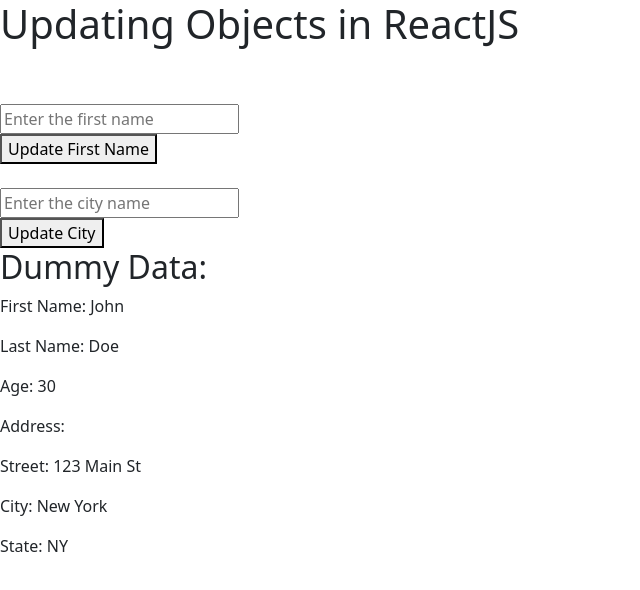
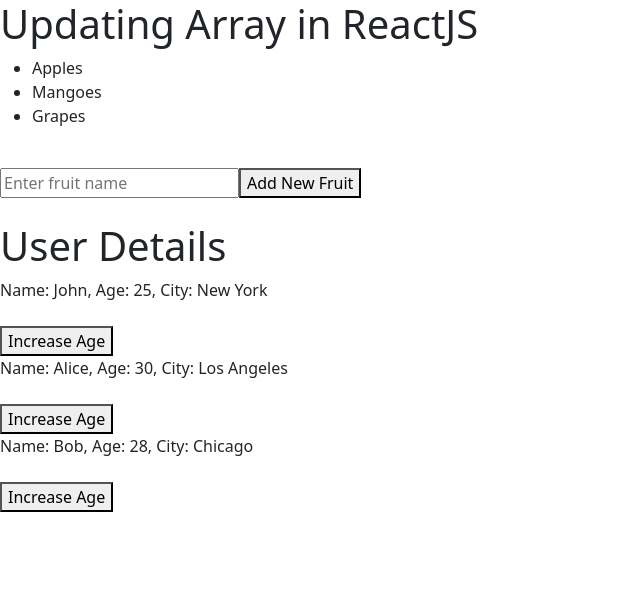
Before and after one commit to Aaditya-Kumar-Mittal/learning_reactjs_c1, a React (Vite) app: page / in a window 1280 px wide. Shown: the top 590 px of the page, without its empty margins (0-640 px from the left). Built offline with nearby package versions, Linux system fonts and the light colour scheme.

Commit message:
feat: Updated Array in Reactjs

```diff
--- a/src/App.jsx
+++ b/src/App.jsx
@@ -1,11 +1,11 @@
 import React from "react";
-import CSBSUpdatingObjectsB from "./components/CSBSUpdatingObjectsB";
+import CSBSUpdatingArrayA from "./components/CSBSUpdatingArrayA";
 
 
 function App() {
   return (
     <div>
-      <CSBSUpdatingObjectsB/>
+      <CSBSUpdatingArrayA/>
     </div>
   );
 }
--- /dev/null
+++ b/src/components/CSBSUpdatingArrayA.jsx
@@ -0,0 +1,80 @@
+import React, { useState } from "react";
+
+function CSBSUpdatingArrayA() {
+  const [fruits, setFruits] = useState(["Apples", "Mangoes", "Grapes"]);
+
+  const [fruit, setFruit] = useState("");
+
+  const [userDetails, setUserDetails] = useState([
+    {
+      id: 101,
+      name: "John",
+      age: 25,
+      city: "New York",
+    },
+    {
+      id: 102,
+      name: "Alice",
+      age: 30,
+      city: "Los Angeles",
+    },
+    {
+      id: 103,
+      name: "Bob",
+      age: 28,
+      city: "Chicago",
+    },
+  ]);
+
+  const handleFruitAddition = () => {
+    setFruits([...fruits, fruit]);
+  };
+
+  const handleAgeUpdate = (id) => {
+    const updatedUserDetails = userDetails.map((user) => {
+      if (user.id === id) {
+        return { ...user, age: user.age + 1 };
+      }
+      return user;
+    });
+    setUserDetails(updatedUserDetails);
+  };
+
+  return (
+    <div>
+      <h1>Updating Array in ReactJS</h1>
+      <ul>
+        {fruits.map((fruit, index) => (
+          <li key={index}>{fruit}</li>
+        ))}
+      </ul>
+
+      <br />
+      <input
+        type="text"
+        placeholder="Enter fruit name"
+        onChange={(event) => setFruit(event.target.value)}
+      />
+      <button onClick={handleFruitAddition}>Add New Fruit</button>
+
+      <br />
+      <br />
+
+      <h1>User Details</h1>
+
+      {userDetails.map((user, index) => (
+        <div key={index}>
+          Name: {user.name}, Age: {user.age}, City: {user.city}
+          <br />
+          <br />
+          <button onClick={() => handleAgeUpdate(user.id)}>Increase Age</button>
+          <br />
+        </div>
+      ))}
+      <br />
+      <br />
+    </div>
+  );
+}
+
+export default CSBSUpdatingArrayA;
```
